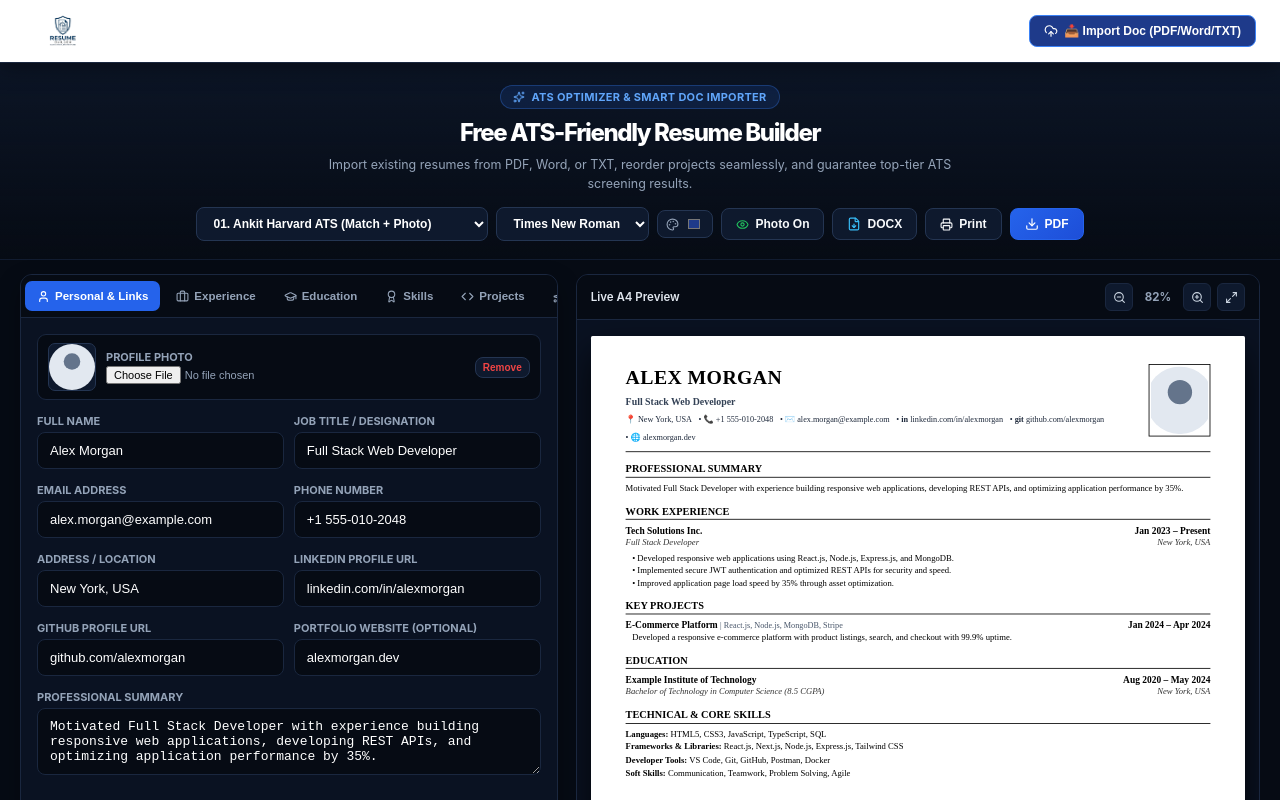
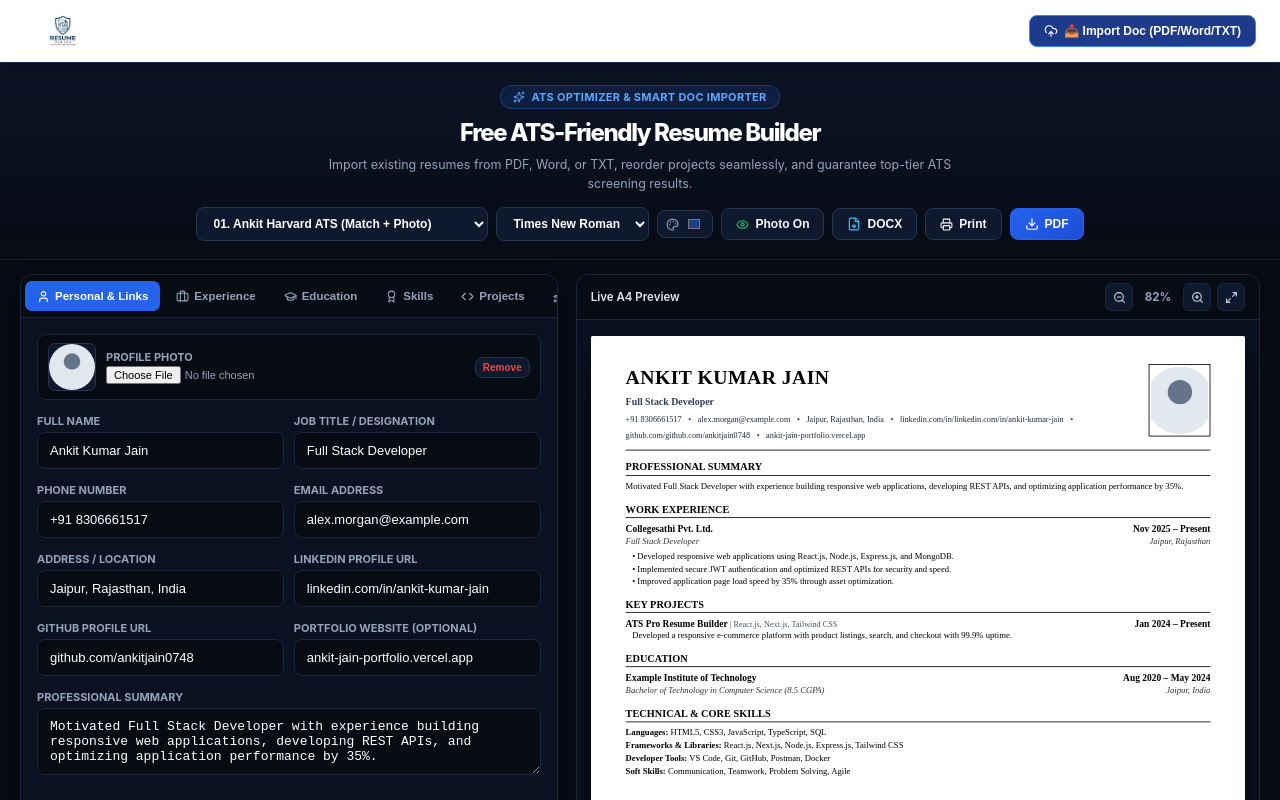
Before and after one commit to ankitjain0748/resume-builder, a React (Create React App) app: page / in a window 1280 px wide. Shown: the top 800 px of the page. Built offline with nearby package versions, Linux system fonts and the light colour scheme.

Commit message:
Revise personal info, education, and experience details
Updated personal information, including name, job title, and contact details. Modified education and experience sections to reflect new data.

```diff
--- a/src/App.js
+++ b/src/App.js
@@ -110,16 +110,16 @@ export default function ResumeBuilder() {
     }
     return {
       personalInfo: {
-        fullName: "Alex Morgan",
-        jobTitle: "Full Stack Web Developer",
+        fullName: "Ankit Kumar Jain",
+        jobTitle: "Full Stack Developer",
         email: "alex.morgan@example.com",
-        phone: "+1 555-010-2048",
-        address: "New York, USA",
-        city: "New York",
-        country: "USA",
-        linkedin: "linkedin.com/in/alexmorgan",
-        github: "github.com/alexmorgan",
-        portfolio: "alexmorgan.dev",
+        phone: "+91 8306661517",
+        address: "Jaipur, Rajasthan, India",
+        city: "Jaipur",
+        country: "India",
+        linkedin: "linkedin.com/in/ankit-kumar-jain",
+        github: "github.com/ankitjain0748",
+        portfolio: "ankit-jain-portfolio.vercel.app",
         licenseNo: "DEMO-123456",
         declaration: "I hereby declare that the information provided above is true and accurate.",
         photo: DEFAULT_AVATAR,
@@ -135,7 +135,7 @@ export default function ResumeBuilder() {
           id: "edu-1",
           degree: "Bachelor of Technology in Computer Science",
           institution: "Example Institute of Technology",
-          location: "New York, USA",
+          location: "Jaipur, India",
           duration: "Aug 2020 – May 2024",
           grade: "8.5 CGPA",
         }
@@ -144,9 +144,9 @@ export default function ResumeBuilder() {
         {
           id: "exp-1",
           role: "Full Stack Developer",
-          company: "Tech Solutions Inc.",
-          location: "New York, USA",
-          duration: "Jan 2023 – Present",
+          company: "Collegesathi Pvt. Ltd.",
+          location: "Jaipur, Rajasthan",
+          duration: "Nov 2025 – Present",
           description: "• Developed responsive web applications using React.js, Node.js, Express.js, and MongoDB.\n• Implemented secure JWT authentication and optimized REST APIs for security and speed.\n• Improved application page load speed by 35% through asset optimization.",
         }
       ],
@@ -159,9 +159,9 @@ export default function ResumeBuilder() {
       projects: [
         {
           id: "proj-1",
-          title: "E-Commerce Platform",
-          tech: "React.js, Node.js, MongoDB, Stripe",
-          duration: "Jan 2024 – Apr 2024",
+          title: "ATS Pro Resume Builder",
+          tech: "React.js, Next.js, Tailwind CSS",
+          duration: "Jan 2024 – Present",
           description: "Developed a responsive e-commerce platform with product listings, search, and checkout with 99.9% uptime.",
         }
       ],
@@ -408,7 +408,6 @@ export default function ResumeBuilder() {
           const page = await pdf.getPage(i);
           const textContent = await page.getTextContent();
 
-          // Safe filtering: check for actual text items and prevent undefined
           const pageText = (textContent.items || [])
             .map((item) => (item && typeof item.str === 'string' ? item.str : ''))
             .filter((str) => str.trim().length > 0)
@@ -604,6 +603,13 @@ export default function ResumeBuilder() {
       checks.push({ pass: false, msg: "Add a professional Email address." });
     }
 
+    if (resumeData.personalInfo.phone && resumeData.personalInfo.phone.trim().length > 6) {
+      score += 5;
+      checks.push({ pass: true, msg: "Direct Contact Phone Number provided." });
+    } else {
+      checks.push({ pass: false, msg: "Add a reliable phone number." });
+    }
+
     if (resumeData.personalInfo.linkedin && resumeData.personalInfo.linkedin.trim().length > 5) {
       score += 10;
       checks.push({ pass: true, msg: "LinkedIn Profile URL included." });
@@ -721,7 +727,9 @@ export default function ResumeBuilder() {
           <h1 style="color: #1e3a8a; text-transform: uppercase;">${resumeData.personalInfo.fullName}</h1>
           <p><b>${resumeData.personalInfo.jobTitle}</b></p>
           <p>
-            ${resumeData.personalInfo.email} | ${resumeData.personalInfo.phone} | ${resumeData.personalInfo.address || resumeData.personalInfo.city}
+            ${resumeData.personalInfo.phone ? `${resumeData.personalInfo.phone} | ` : ''}
+            ${resumeData.personalInfo.email ? `${resumeData.personalInfo.email} | ` : ''}
+            ${resumeData.personalInfo.address || resumeData.personalInfo.city || ''}
             ${resumeData.personalInfo.linkedin ? ` | LinkedIn: ${resumeData.personalInfo.linkedin}` : ''}
             ${resumeData.personalInfo.github ? ` | GitHub: ${resumeData.personalInfo.github}` : ''}
             ${resumeData.personalInfo.portfolio ? ` | Portfolio: ${resumeData.personalInfo.portfolio}` : ''}
@@ -767,8 +775,30 @@ export default function ResumeBuilder() {
     fontFamily: selectedFont
   };
 
+  // Helper to build standard clean contact list (Phone -> Email -> Location -> LinkedIn -> GitHub -> Portfolio)
+  const getStandardContactItems = () => [
+    resumeData.personalInfo.phone ? { text: resumeData.personalInfo.phone, link: `tel:${resumeData.personalInfo.phone}` } : null,
+    resumeData.personalInfo.email ? { text: resumeData.personalInfo.email, link: `mailto:${resumeData.personalInfo.email}` } : null,
+    resumeData.personalInfo.address ? { text: resumeData.personalInfo.address, link: null } : null,
+    resumeData.personalInfo.linkedin ? {
+      text: `linkedin.com/in/${resumeData.personalInfo.linkedin.replace(/^https?:\/\/(www\.)?linkedin\.com\/in\//, '').replace(/\/$/, '')}`,
+      link: resumeData.personalInfo.linkedin.startsWith('http') ? resumeData.personalInfo.linkedin : `https://${resumeData.personalInfo.linkedin}`
+    } : null,
+    resumeData.personalInfo.github ? {
+      text: `github.com/${resumeData.personalInfo.github.replace(/^https?:\/\/(www\.)?github\.com\//, '').replace(/\/$/, '')}`,
+      link: resumeData.personalInfo.github.startsWith('http') ? resumeData.personalInfo.github : `https://${resumeData.personalInfo.github}`
+    } : null,
+    resumeData.personalInfo.portfolio ? {
+      text: resumeData.personalInfo.portfolio.replace(/^https?:\/\//, '').replace(/\/$/, ''),
+      link: resumeData.personalInfo.portfolio.startsWith('http') ? resumeData.personalInfo.portfolio : `https://${resumeData.personalInfo.portfolio}`
+    } : null,
+  ].filter(Boolean);
+
   // ================= 01. HARVARD ATS TEMPLATE =================
-  const renderAnkitHarvardATS = () => (
+  const renderAnkitHarvardATS = () => {
+    const contactItems = getStandardContactItems();
+
+    return (
       <div style={{ ...a4CanvasStyle, padding: '34px 42px', fontSize: '11px', lineHeight: '1.4' }}>
         <div style={{ display: 'flex', justifyContent: 'space-between', alignItems: 'flex-start', borderBottom: '1.5px solid #000000', paddingBottom: '10px', marginBottom: '12px' }}>
           <div style={{ flex: 1, textAlign: showPhoto && resumeData.personalInfo.photo ? 'left' : 'center' }}>
@@ -779,13 +809,28 @@ export default function ResumeBuilder() {
               {resumeData.personalInfo.jobTitle}
             </div>
 
-          <div style={{ fontSize: '10px', display: 'flex', flexWrap: 'wrap', gap: '8px', justifyContent: showPhoto && resumeData.personalInfo.photo ? 'flex-start' : 'center', alignItems: 'center', color: '#1e293b' }}>
-            {resumeData.personalInfo.address && <span>📍 {resumeData.personalInfo.address}</span>}
-            {resumeData.personalInfo.phone && <span>• 📞 {resumeData.personalInfo.phone}</span>}
-            {resumeData.personalInfo.email && <span>• ✉️ {resumeData.personalInfo.email}</span>}
-            {resumeData.personalInfo.linkedin && <span>• <strong>in</strong> {resumeData.personalInfo.linkedin.replace(/^https?:\/\//, '')}</span>}
-            {resumeData.personalInfo.github && <span>• <strong>git</strong> {resumeData.personalInfo.github.replace(/^https?:\/\//, '')}</span>}
-            {resumeData.personalInfo.portfolio && <span>• 🌐 {resumeData.personalInfo.portfolio.replace(/^https?:\/\//, '')}</span>}
+            {/* Standard ATS Order: Phone • Email • Location • LinkedIn • GitHub • Portfolio */}
+            <div style={{
+              fontSize: '10px',
+              display: 'flex',
+              flexWrap: 'wrap',
+              gap: '6px 8px',
+              justifyContent: showPhoto && resumeData.personalInfo.photo ? 'flex-start' : 'center',
+              alignItems: 'center',
+              color: '#1e293b'
+            }}>
+              {contactItems.map((item, idx) => (
+                <React.Fragment key={idx}>
+                  {idx > 0 && <span style={{ color: '#475569', fontWeight: 'bold' }}>•</span>}
+                  {item.link ? (
+                    <a href={item.link} target="_blank" rel="noreferrer" style={{ color: '#1e293b', textDecoration: 'none' }}>
+                      {item.text}
+                    </a>
+                  ) : (
+                    <span>{item.text}</span>
+                  )}
+                </React.Fragment>
+              ))}
             </div>
           </div>
 
@@ -856,21 +901,32 @@ export default function ResumeBuilder() {
         )}
       </div>
     );
+  };
 
   // ================= 02. CLASSIC CORPORATE ATS TEMPLATE =================
-  const renderClassicATS = () => (
+  const renderClassicATS = () => {
+    const contactItems = getStandardContactItems();
+
+    return (
       <div style={{ ...a4CanvasStyle, padding: '34px 42px' }}>
         <div style={{ display: 'flex', justifyContent: 'space-between', alignItems: 'center', borderBottom: `2.5px solid ${accentColor}`, paddingBottom: '10px', marginBottom: '12px' }}>
           <div style={{ flex: 1 }}>
             <h1 style={{ fontSize: '22px', fontWeight: 'bold', textTransform: 'uppercase', margin: 0, color: '#0f172a' }}>{resumeData.personalInfo.fullName}</h1>
             <div style={{ fontSize: '12px', fontWeight: 'bold', color: accentColor, marginTop: '3px' }}>{resumeData.personalInfo.jobTitle}</div>
 
-          <div style={{ fontSize: '9.5px', color: '#475569', marginTop: '6px', display: 'flex', flexWrap: 'wrap', gap: '8px', alignItems: 'center' }}>
-            {resumeData.personalInfo.email && <span>{resumeData.personalInfo.email}</span>}
-            {resumeData.personalInfo.phone && <span>• {resumeData.personalInfo.phone}</span>}
-            {resumeData.personalInfo.address && <span>• {resumeData.personalInfo.address}</span>}
-            {resumeData.personalInfo.linkedin && <span>• in/{resumeData.personalInfo.linkedin.replace(/^https?:\/\/(www\.)?linkedin\.com\/in\//, '')}</span>}
-            {resumeData.personalInfo.github && <span>• git/{resumeData.personalInfo.github.replace(/^https?:\/\/(www\.)?github\.com\//, '')}</span>}
+            <div style={{ fontSize: '9.5px', color: '#475569', marginTop: '6px', display: 'flex', flexWrap: 'wrap', gap: '6px 8px', alignItems: 'center' }}>
+              {contactItems.map((item, idx) => (
+                <React.Fragment key={idx}>
+                  {idx > 0 && <span style={{ color: '#94a3b8' }}>•</span>}
+                  {item.link ? (
+                    <a href={item.link} target="_blank" rel="noreferrer" style={{ color: '#475569', textDecoration: 'none' }}>
+                      {item.text}
+                    </a>
+                  ) : (
+                    <span>{item.text}</span>
+                  )}
+                </React.Fragment>
+              ))}
             </div>
           </div>
           {showPhoto && resumeData.personalInfo.photo && (
@@ -935,6 +991,7 @@ export default function ResumeBuilder() {
         )}
       </div>
     );
+  };
 
   const renderNovoresumeClean = () => renderClassicATS();
   const renderModernDev = () => renderClassicATS();
@@ -1131,12 +1188,12 @@ export default function ResumeBuilder() {
                   </div>
 
                   <div className="form-row">
+                    <div className="form-field"><label className="form-label">Phone Number</label><input className="form-input" type="text" name="phone" value={resumeData.personalInfo.phone} onChange={handlePersonalChange} placeholder="+91 8306661517" /></div>
                     <div className="form-field"><label className="form-label">Email Address</label><input className="form-input" type="email" name="email" value={resumeData.personalInfo.email} onChange={handlePersonalChange} placeholder="name@domain.com" /></div>
-                    <div className="form-field"><label className="form-label">Phone Number</label><input className="form-input" type="text" name="phone" value={resumeData.personalInfo.phone} onChange={handlePersonalChange} placeholder="+1 555-010-0000" /></div>
                   </div>
 
                   <div className="form-row">
-                    <div className="form-field"><label className="form-label">Address / Location</label><input className="form-input" type="text" name="address" value={resumeData.personalInfo.address} onChange={handlePersonalChange} placeholder="e.g. New York, USA" /></div>
+                    <div className="form-field"><label className="form-label">Address / Location</label><input className="form-input" type="text" name="address" value={resumeData.personalInfo.address} onChange={handlePersonalChange} placeholder="e.g. Jaipur, Rajasthan, India" /></div>
                     <div className="form-field"><label className="form-label">LinkedIn Profile URL</label><input className="form-input" type="text" name="linkedin" value={resumeData.personalInfo.linkedin} onChange={handlePersonalChange} placeholder="linkedin.com/in/username" /></div>
                   </div>
 
```
Lines whose indentation alone changed are shown as unchanged.
